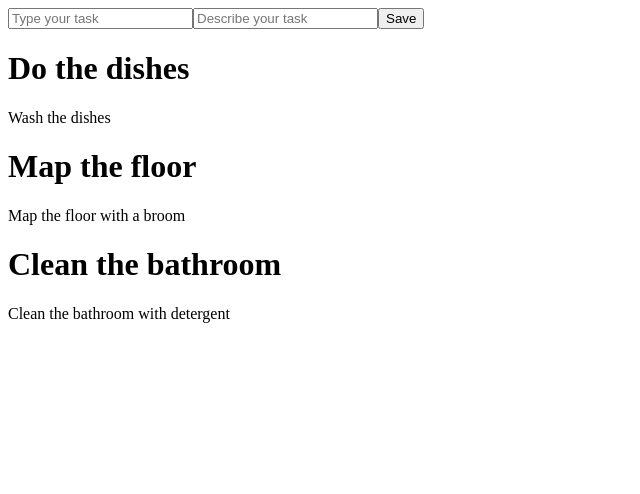
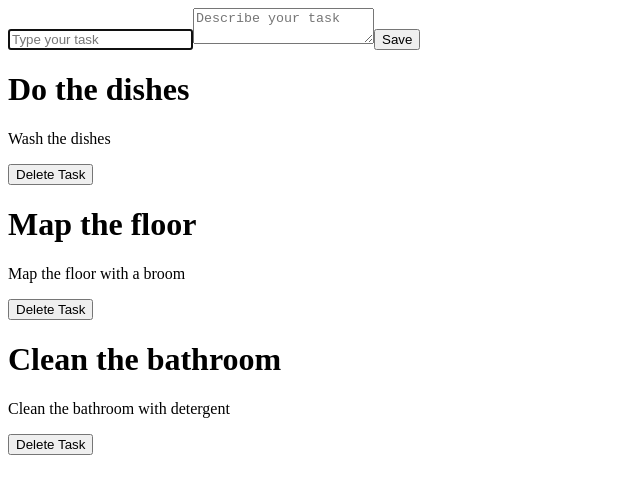
Before and after one commit to wardner/react-task-app, a React (Vite) app: page / in a window 1280 px wide. Shown: the top 494 px of the page, without its empty margins (0-640 px from the left). Built offline with nearby package versions, Linux system fonts and the light colour scheme.

Commit message:
feat: modify the project folder structure, add comments to clarify the flow of the data and components

```diff
--- a/src/App.jsx
+++ b/src/App.jsx
@@ -1,31 +1,39 @@
-import TaskForm from "./TaskForm";
-import TaskList from "./TaskList";
-import { tasks as data } from "./tasks";
+import TaskForm from "./components/TaskForm";
+import TaskList from "./components/TaskList";
+import { tasks as data } from "./data/tasks";
 import { useState, useEffect } from "react";
 
 function App() {
+	// create a state for the tasks
 	const [tasks, setTasks] = useState([]);
 
+	// create an effet that will run only once when the component is mounted
 	useEffect(() => {
 		setTasks(data);
 	}, []);
 
-	const taskTitle = (title) => {
+	// create a function that will be send to the child component PARENT -> CHILD and back
+	const createTask = (task) => {
 		setTasks([
 			...tasks,
 			{
-				title,
+				title: task.title,
 				id: tasks.length,
-				description:
-					"Lorem ipsum dolor sit amet consectetur adipisicing elit. Quisquam, quod.",
+				description: task.description,
 			},
 		]);
 	};
 
+	// create a function that will be send to the child component PARENT -> CHILD -> CHILD and back
+	const deleteTask = (id) => {
+		const newTasks = tasks.filter((task) => task.id !== id);
+		setTasks(newTasks);
+	};
+
 	return (
 		<>
-			<TaskForm taskTitle={taskTitle} />
-			<TaskList tasks={tasks} />
+			<TaskForm createTask={createTask} />
+			<TaskList tasks={tasks} deleteTask={deleteTask} />
 		</>
 	);
 }
--- a/src/TaskForm.jsx
+++ /dev/null
@@ -1,24 +0,0 @@
-import { useState } from "react";
-
-function TaskForm({ taskTitle }) {
-	const [title, setTitle] = useState("");
-
-	const handleSubmit = (e) => {
-		e.preventDefault();
-		taskTitle(title);
-	};
-
-	return (
-		<form onSubmit={handleSubmit}>
-			<input
-				type='text'
-				placeholder='Type your task'
-				onChange={(e) => setTitle(e.target.value)}
-			/>
-			<input type='text' placeholder='Describe your task' />
-			<button>Save</button>
-		</form>
-	);
-}
-
-export default TaskForm;
--- a/src/TaskList.jsx
+++ /dev/null
@@ -1,18 +0,0 @@
-function TaskList({ tasks }) {
-	if (!tasks.length) {
-		return <h1>It seems that you doesnt have task yet</h1>;
-	}
-
-	return (
-		<div>
-			{tasks.map((task, i) => (
-				<div key={i}>
-					<h1>{task.title}</h1>
-					<p>{task.description}</p>
-				</div>
-			))}
-		</div>
-	);
-}
-
-export default TaskList;
--- /dev/null
+++ b/src/components/TaskCard.jsx
@@ -0,0 +1,12 @@
+function TaskCard({ task, deleteTask }) {
+	return (
+		<div>
+			<h1>{task.title}</h1>
+			<p>{task.description}</p>
+			{/* send the task id to the deleteTask function in the parent component CHILD -> PARENT -> PARENT */}
+			<button onClick={() => deleteTask(task.id)}>Delete Task</button>
+		</div>
+	);
+}
+
+export default TaskCard;
--- /dev/null
+++ b/src/components/TaskForm.jsx
@@ -0,0 +1,46 @@
+import { useState } from "react";
+
+function TaskForm({ createTask }) {
+	// create a state for the title and description, this data will be send to the parent component
+	const [title, setTitle] = useState("");
+	const [description, setDescription] = useState("");
+
+	const handleSubmit = (e) => {
+		// prevent the page from reloading cause is a form
+		e.preventDefault();
+
+		// create a new task and send it to the parent component CHILD -> PARENT
+		createTask({ title, description });
+
+		// clear the form, setting the state to empty string
+		setTitle("");
+		setDescription("");
+	};
+
+	return (
+		<form onSubmit={handleSubmit}>
+			<input
+				type='text'
+				placeholder='Type your task'
+				// set the state with the value of the input
+				onChange={(e) => setTitle(e.target.value)}
+				// asign the state to the value of the input
+				value={title}
+				autoFocus
+			/>
+			<textarea
+				name='Description'
+				placeholder='Describe your task'
+				// set the state with the value of the textarea
+				onChange={(e) => {
+					setDescription(e.target.value);
+				}}
+				// asign the state to the value of the textarea
+				value={description}
+			></textarea>
+			<button>Save</button>
+		</form>
+	);
+}
+
+export default TaskForm;
--- /dev/null
+++ b/src/components/TaskList.jsx
@@ -0,0 +1,18 @@
+import TaskCard from "./TaskCard";
+
+function TaskList({ tasks, deleteTask }) {
+	if (!tasks.length) {
+		return <h1>It seems that you doesnt have task yet</h1>;
+	}
+
+	return (
+		<div>
+			{/* map the tasks and send the task and the deleteTask function to the TaskCard component */}
+			{tasks.map((task) => (
+				<TaskCard key={task.id} task={task} deleteTask={deleteTask} />
+			))}
+		</div>
+	);
+}
+
+export default TaskList;
```
Also changed, not shown: src/data/tasks.js (renamed from src/tasks.js).
